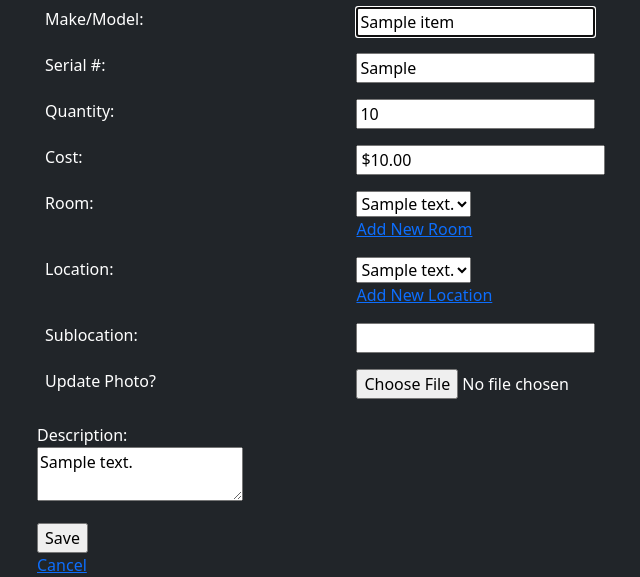
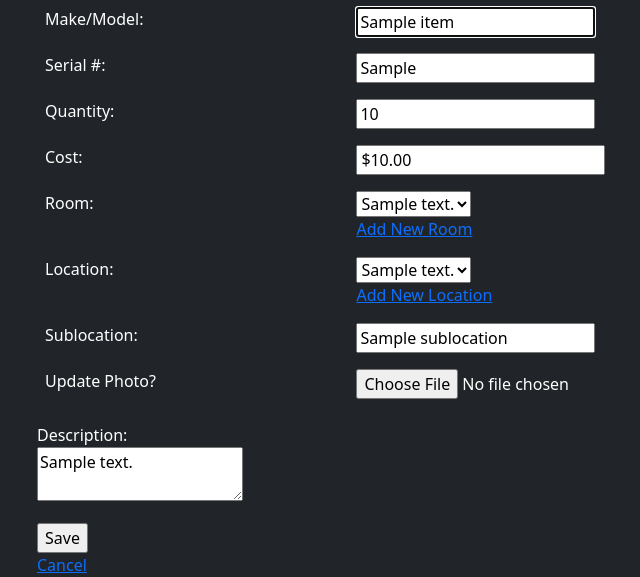
Before and after one commit to ka6sox/hidb, a Flask app: template hidb/templates/items/update.html.j2 in a window 1280 px wide. Shown: the part 113-690 px from the top of the page, without its empty margins (45-685 px from the left). Run offline with Flask 2, Linux system fonts and the light colour scheme; the template is opened without the code that fills it: most values are stand-ins (such as "Sample title", 1, 10 or a date in 2020).

Commit message:
Populate sublocation field with existing data when editing
Fix for #1

```diff
--- a/hidb/templates/items/update.html.j2
+++ b/hidb/templates/items/update.html.j2
@@ -72,7 +72,7 @@
           <label for="sublocation">Sublocation:</label>
         </td>
         <td>
-          <input name="sublocation" id="sublocation" value="{{ request.form['sublocation'] }}">
+          <input name="sublocation" id="sublocation" value="{{ request.form['sublocation'] or item['sublocation'] }}">
         </td>
       </tr>
       <tr>
```
